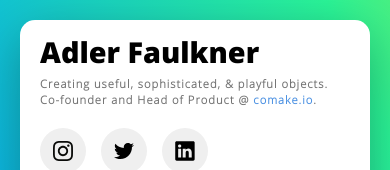
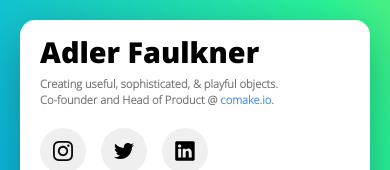
Before and after one commit to adlerfaulkner/adlerfaulkner.com, a plain HTML site: page index.html in a window 390 px wide. Shown: the top 170 px of the page. Drawn offline with nearby package versions, Linux system fonts and the light colour scheme.

Commit message:
no letter spacing on mobile

```diff
--- a/main.css
+++ b/main.css
@@ -414,6 +414,7 @@ h3 {
     font-size: 1.8em;
   }
   h3 {
+    letter-spacing: 0px;
     font-size: 0.7em;
   }
   .card-body p {
```
